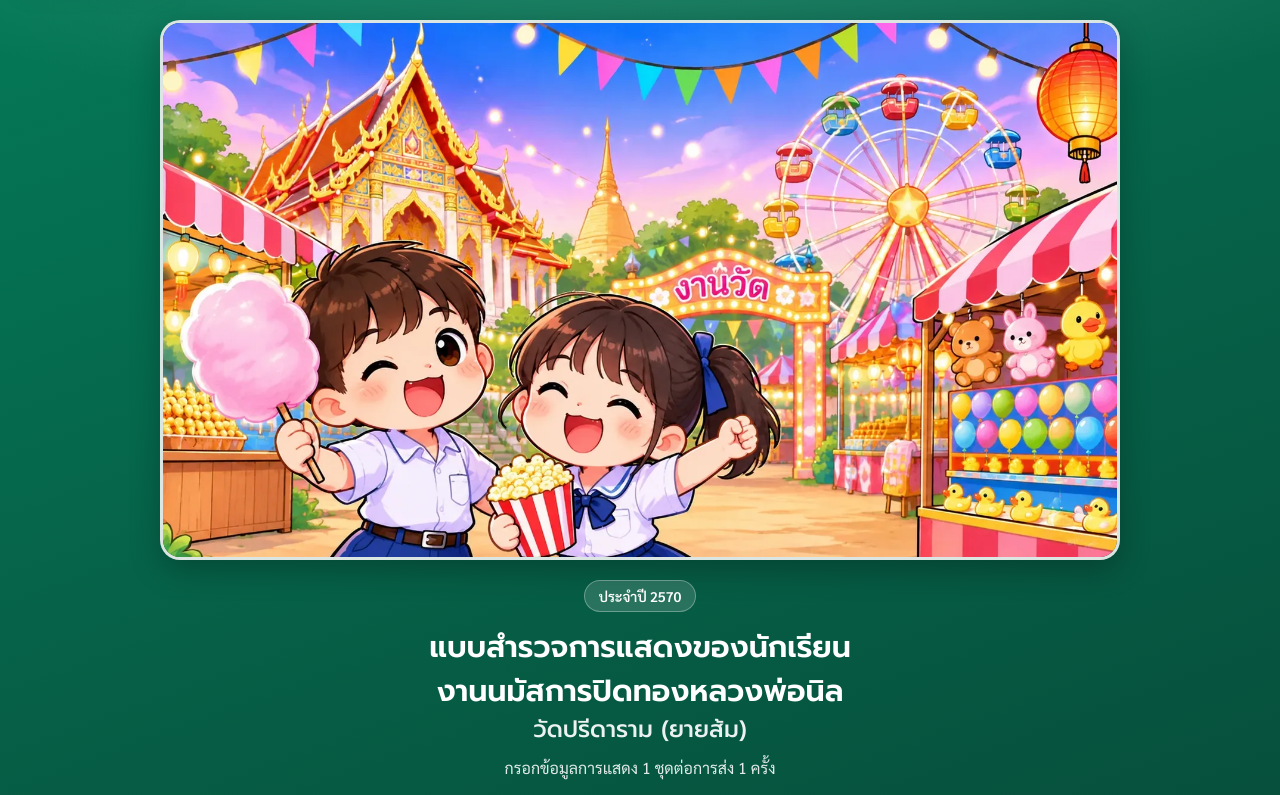
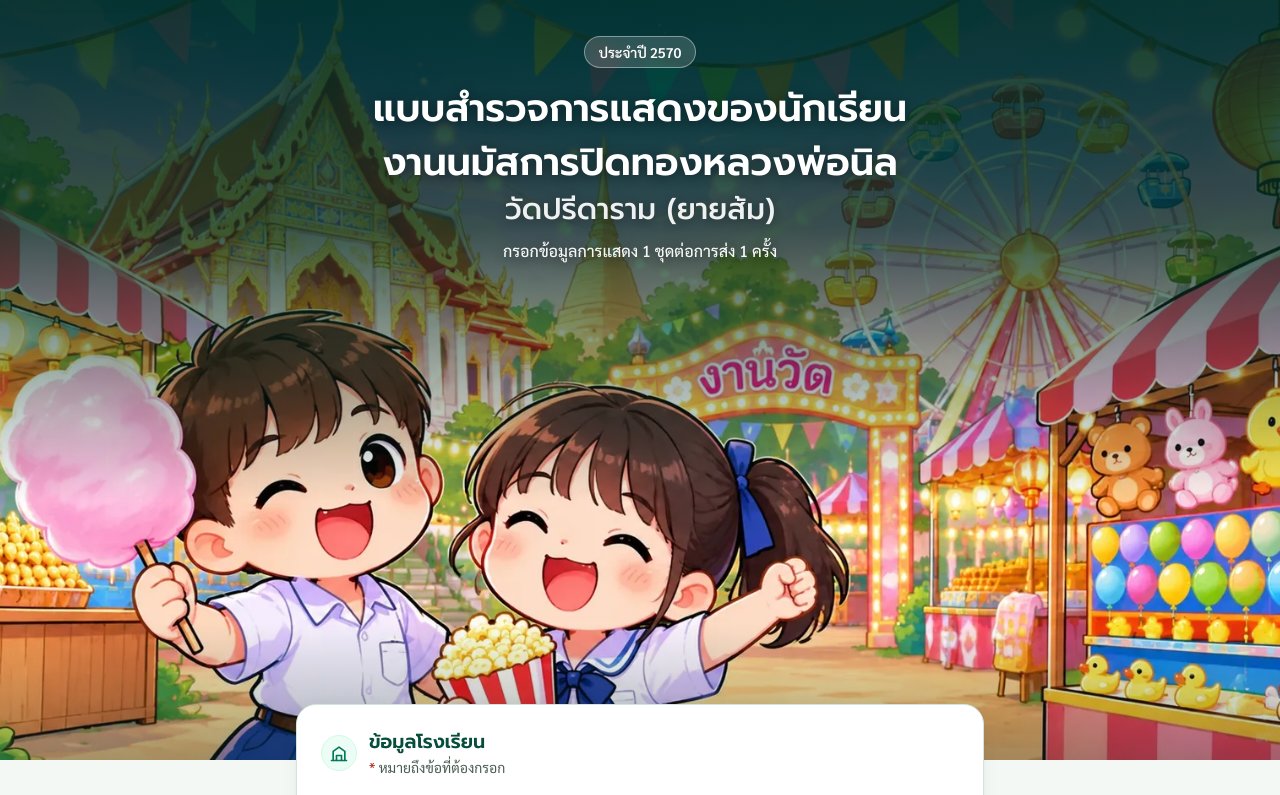
Before and after one commit to pdrweb-system/watpreedaramfest, a plain HTML site: page index.html in a window 1280 px wide. Shown: the top 795 px of the page. Drawn offline with Linux system fonts and the light colour scheme.

Commit message:
Make cover image full-bleed with the event title overlaid (#13)
Hero now uses the cover as a full-width background (object-fit: cover,
focal point on the two children) with a dark-green top gradient for text
contrast. Form card stacks above the hero.


Claude-Session: https://claude.ai/code/session_018fT6XAdHCrtj4ZXJhXoF5a

Co-authored-by: Claude <noreply@anthropic.com>

```diff
--- a/index.html
+++ b/index.html
@@ -9,7 +9,7 @@
   <meta name="description" content="แบบสำรวจการแสดงของนักเรียน งานนมัสการปิดทองหลวงพ่อนิล วัดปรีดาราม (ยายส้ม) ประจำปี 2570">
   <meta property="og:title" content="แบบสำรวจการแสดงของนักเรียน งานปิดทองหลวงพ่อนิล 2570">
   <meta property="og:image" content="https://pdrweb-system.github.io/watpreedaramfest/assets/cover-1600.webp">
-  <link rel="preload" as="image" href="assets/cover-800.webp" imagesrcset="assets/cover-800.webp 800w, assets/cover-1600.webp 1600w" imagesizes="(max-width: 992px) 100vw, 960px">
+  <link rel="preload" as="image" href="assets/cover-800.webp" imagesrcset="assets/cover-800.webp 800w, assets/cover-1600.webp 1600w" imagesizes="(max-width: 925px) 925px, 100vw">
   <script src="config.js"></script>
   <link rel="preconnect" href="https://fonts.googleapis.com">
   <link rel="preconnect" href="https://fonts.gstatic.com" crossorigin>
@@ -57,35 +57,48 @@
     .skip:focus { top: 12px; }
 
     /* ---------- ส่วนหัว ---------- */
+    /* ส่วนหัว: ภาพปกเต็มความกว้างจอ + ชื่องานซ้อนบนภาพ */
     .hero {
+      position: relative; isolation: isolate; overflow: hidden;
+      min-height: max(460px, min(calc(56.25vw + 120px), 760px));
+      background: linear-gradient(160deg, #047857 0%, #065f46 55%, #064e3b 100%);
+      color: var(--on-primary); text-align: center;
+      padding: 36px 16px 120px;
+    }
+    .cover { position: absolute; inset: 0; z-index: -2; display: block; }
+    .cover img {
+      display: block; width: 100%; height: 100%; object-fit: cover;
+      object-position: 36% 85%;   /* ให้เด็กสองคนอยู่ในภาพเสมอ */
+    }
+    /* ไล่เงาเขียวเข้มด้านบนเพื่อให้ตัวอักษรอ่านชัด ส่วนล่างปล่อยให้เห็นภาพ */
+    .hero::after {
+      content: ''; position: absolute; inset: 0; z-index: -1; pointer-events: none;
       background:
-        radial-gradient(1200px 300px at 50% -80px, rgba(255,255,255,.14), transparent 70%),
-        linear-gradient(160deg, #047857 0%, #065f46 55%, #064e3b 100%);
-      color: var(--on-primary); text-align: center;
-      padding: 20px 16px 88px;
+        linear-gradient(180deg, rgba(3, 46, 34, .92) 0%, rgba(3, 46, 34, .78) 30%, rgba(3, 46, 34, .4) 48%, rgba(3, 46, 34, 0) 66%),
+        linear-gradient(0deg, rgba(3, 46, 34, .35) 0%, rgba(3, 46, 34, 0) 18%);
     }
-    /* ภาพปก: จองพื้นที่ 16:9 ไว้ก่อนโหลด เพื่อไม่ให้หน้ากระโดด */
-    .cover {
-      display: block; max-width: 960px; margin: 0 auto 20px; aspect-ratio: 16 / 9;
-      border-radius: var(--radius-lg); overflow: hidden; background: #0b5a45;
-      border: 3px solid rgba(255,255,255,.85); box-shadow: 0 10px 30px rgba(0, 0, 0, .25);
+    @media (max-width: 480px) {
+      .hero { padding-top: 28px; }
+      .hero h1 { font-size: 22px; }
+      .hero p { font-size: 15px; }
     }
-    .cover img { display: block; width: 100%; height: 100%; object-fit: cover; }
+    .hero-content { max-width: 720px; margin: 0 auto; text-shadow: 0 2px 12px rgba(0, 0, 0, .45); }
     .chip {
       display: inline-flex; align-items: center; gap: 6px;
-      background: rgba(255,255,255,.14); border: 1px solid rgba(255,255,255,.3);
+      background: rgba(255,255,255,.16); border: 1px solid rgba(255,255,255,.4);
+      -webkit-backdrop-filter: blur(6px); backdrop-filter: blur(6px); text-shadow: none;
       border-radius: 999px; padding: 4px 14px; font-size: 14px; font-weight: 600;
     }
     .hero h1 {
       font-family: 'Prompt', 'Sarabun', sans-serif; font-weight: 600;
-      font-size: clamp(22px, 5.2vw, 30px); line-height: 1.45; margin: 14px auto 8px;
+      font-size: clamp(23px, 5.4vw, 38px); line-height: 1.4; margin: 14px auto 8px;
       max-width: 640px; text-wrap: balance;
     }
     .hero h1 .temple { display: block; font-weight: 500; font-size: .78em; opacity: .92; }
-    .hero p { margin: 0; color: rgba(255,255,255,.88); }
+    .hero p { margin: 0; color: rgba(255,255,255,.95); font-weight: 500; }
 
     /* ---------- เนื้อหา ---------- */
-    .wrap { max-width: 720px; margin: -56px auto 0; padding: 0 16px 48px; }
+    .wrap { position: relative; z-index: 1; max-width: 720px; margin: -56px auto 0; padding: 0 16px 48px; }
     .card {
       background: var(--surface); border: 1px solid var(--border); border-radius: var(--radius-lg);
       box-shadow: var(--shadow); padding: 24px; margin-bottom: 16px;
@@ -270,13 +283,15 @@
   <picture class="cover">
     <img src="assets/cover-1600.webp"
          srcset="assets/cover-800.webp 800w, assets/cover-1600.webp 1600w"
-         sizes="(max-width: 992px) 100vw, 960px"
+         sizes="(max-width: 925px) 925px, 100vw"
          width="1600" height="900" fetchpriority="high"
          alt="ภาพการ์ตูนนักเรียนชายและหญิงเที่ยวงานวัด ถือสายไหมและป๊อปคอร์น มีโบสถ์ เจดีย์ทอง ชิงช้าสวรรค์ และซุ้มงานวัด">
   </picture>
-  <span class="chip">ประจำปี 2570</span>
-  <h1>แบบสำรวจการแสดงของนักเรียน งานนมัสการปิดทองหลวงพ่อนิล<span class="temple">วัดปรีดาราม (ยายส้ม)</span></h1>
-  <p>กรอกข้อมูลการแสดง 1 ชุดต่อการส่ง 1 ครั้ง</p>
+  <div class="hero-content">
+    <span class="chip">ประจำปี 2570</span>
+    <h1>แบบสำรวจการแสดงของนักเรียน งานนมัสการปิดทองหลวงพ่อนิล<span class="temple">วัดปรีดาราม (ยายส้ม)</span></h1>
+    <p>กรอกข้อมูลการแสดง 1 ชุดต่อการส่ง 1 ครั้ง</p>
+  </div>
 </header>
 
 <main class="wrap">
```
